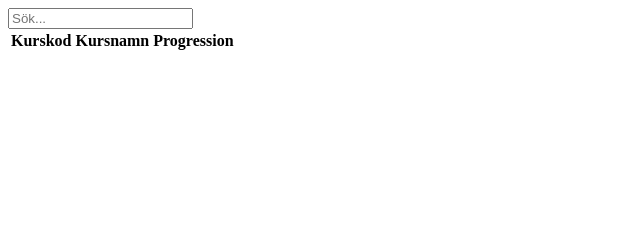
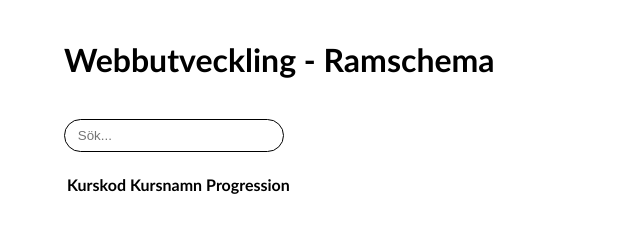
Before and after one commit to alvastern/Laboration-2-ECMAscript, a website built with Vite: page index.html in a window 1280 px wide. Shown: the whole page, without its empty margins (0-640 px from the left). Built offline with nearby package versions, Linux system fonts and the light colour scheme; files whose address does not match are found by name.

Commit message:
Skapade grund för css

```diff
--- a/index.html
+++ b/index.html
@@ -4,17 +4,19 @@
     <meta charset="UTF-8" />
     <meta name="viewport" content="width=device-width, initial-scale=1.0" />
     <link rel="stylesheet" href="/src/css/style.css">
-    <title>Ecmascript</title>
+    <title>ECMAscript</title>
   </head>
 
   <body>
     <main>
+      <h1>Webbutveckling - Ramschema</h1>
+
       <section>
 
         <input type="text" id="search" placeholder="Sök...">
 
         <article>
-          <table>
+          <table id="tabell">
             <thead>
               <tr>
                 <th id="kurskod">Kurskod</th>
--- a/src/css/style.css
+++ b/src/css/style.css
@@ -0,0 +1,21 @@
+body {
+    margin: 0;
+    padding: 0;
+    font-family: 'Trebuchet MS', 'Lucida Sans Unicode', 'Lucida Grande', 'Lucida Sans', Arial, sans-serif;
+}
+
+h1 {
+    margin: 5vh 5vw;
+}
+
+input {
+    border: black solid 1px;
+    padding: 1vh 1vw;
+    width: 15vw;
+    border-radius: 2rem;
+    margin: 0 5vw;
+}
+
+#tabell {
+    margin: 2.5vh 5vw;
+}
```
